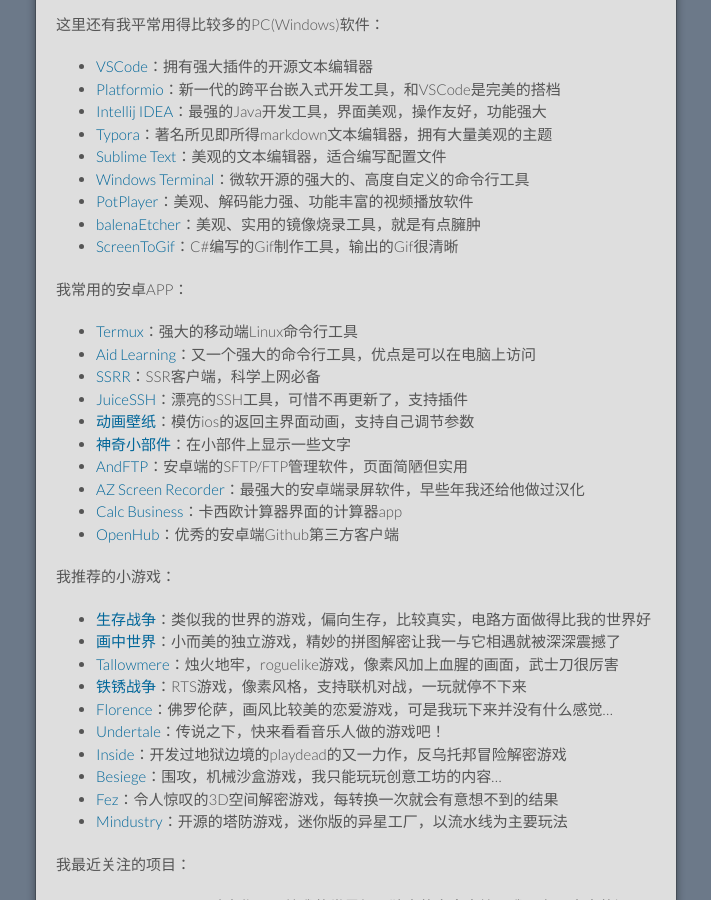
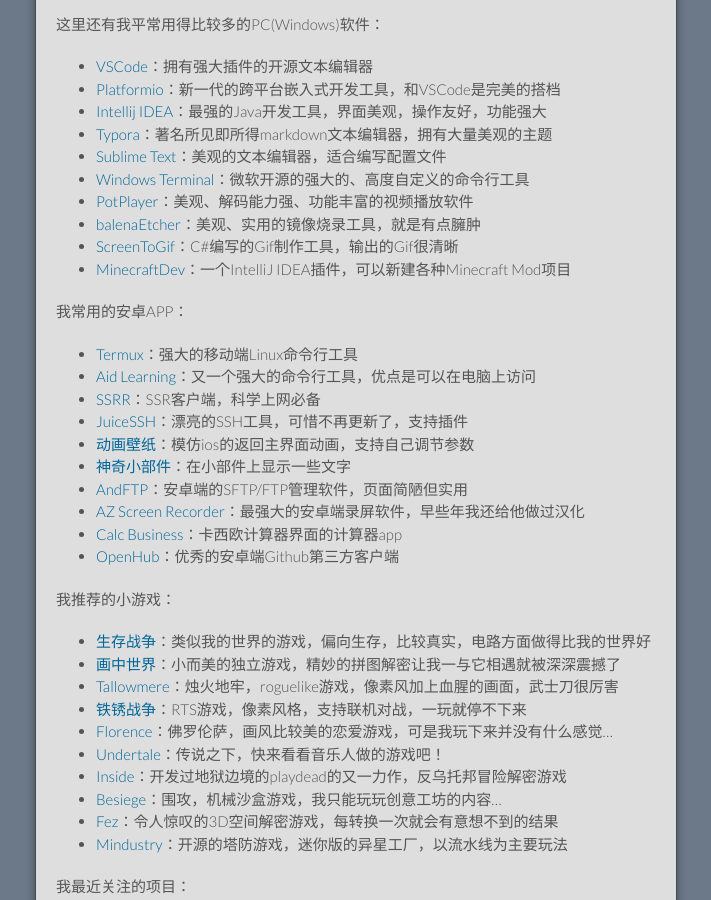
Before and after one commit to WangTingZheng/WangTingZheng.github.io, a Jekyll site: the page built from index.md, in a window 1280 px wide and 900 px high, scrolled down 835 px. Shown: the whole window, without its empty margins (284-995 px from the left). Built offline with Jekyll 4.4.1, drawn with Linux system fonts in a browser that asks for light colours; our own code applies the rules of GitHub Pages for plain Markdown files.

Commit message:
update MinecraftDev

```diff
--- a/index.md
+++ b/index.md
@@ -39,6 +39,7 @@
 - [PotPlayer](https://sspai.com/post/56687)：美观、解码能力强、功能丰富的视频播放软件
 - [balenaEtcher](https://www.balena.io/etcher)：美观、实用的镜像烧录工具，就是有点臃肿
 - [ScreenToGif](https://www.screentogif.com)：C#编写的Gif制作工具，输出的Gif很清晰
+- [MinecraftDev](https://github.com/minecraft-dev/MinecraftDev)：一个IntelliJ IDEA插件，可以新建各种Minecraft Mod项目
 
 我常用的安卓APP：
 
```
